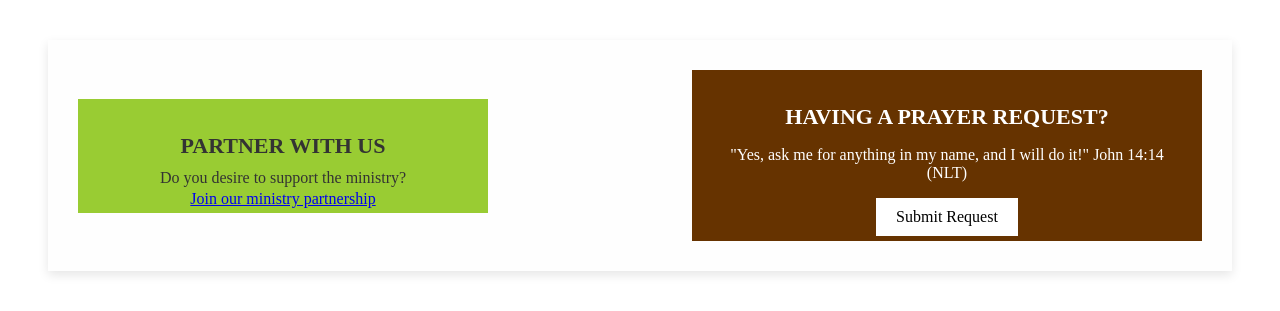
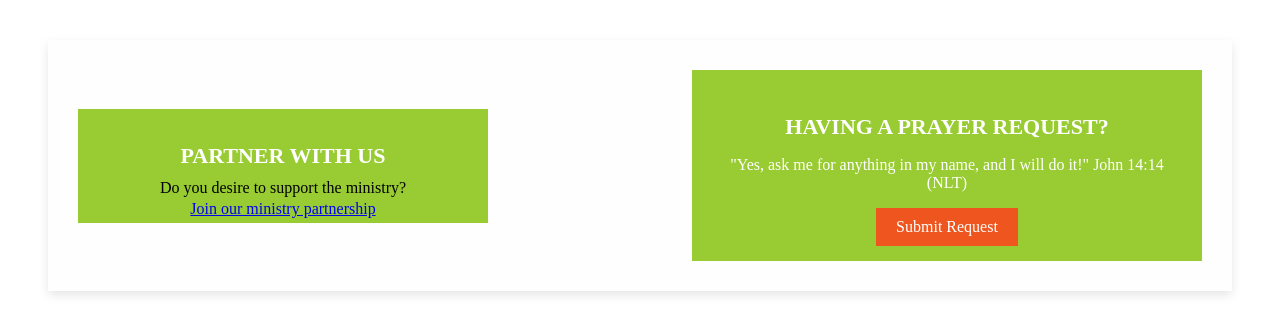
Before and after one commit to Leche90/ChurchApp, a Next.js app in the folder frontend/: page /Home/Home in a window 1280 px wide. Shown: the part 2773-3084 px from the top of the page. Built offline with nearby package versions, Linux system fonts and the light colour scheme.

Commit message:
updated frontend

```diff
--- a/frontend/src/components/Partner/Partner.css
+++ b/frontend/src/components/Partner/Partner.css
@@ -26,7 +26,7 @@
 
 .partner-title1 {
     font-size: 22px;
-    color: #333;
+    color: #ffffff;
     margin-bottom: 10px;
     font-weight: 600px;
 }
@@ -39,8 +39,8 @@
 }
 
 .partner-right {
-    background: rgb(102, 51, 0);
-    padding: 5px 30px;
+    background: rgb(153, 204, 51);
+    padding: 15px 30px;
     text-align: center;
     width: 450px;
     flex-grow: 0;
@@ -68,12 +68,12 @@
     margin-bottom: 3px;
     margin-top: 1px;
     font-size: 16x;
-    color: #333;
+    color: #000000;
 }
 
 .prayer-request-button {
-    background-color: rgb(255, 255, 255);
-    color: #000000;
+    background-color: rgb(239, 86, 31);
+    color: #ffffff;
     padding: 10px 20px;
     text-decoration: none;
     font-size: 16px;
@@ -82,5 +82,5 @@
 }
 
 .prayer-request-button:hover {
-    background-color: rgb(212, 127, 0);
+    background-color: rgb(239, 86, 31);
 }
```
